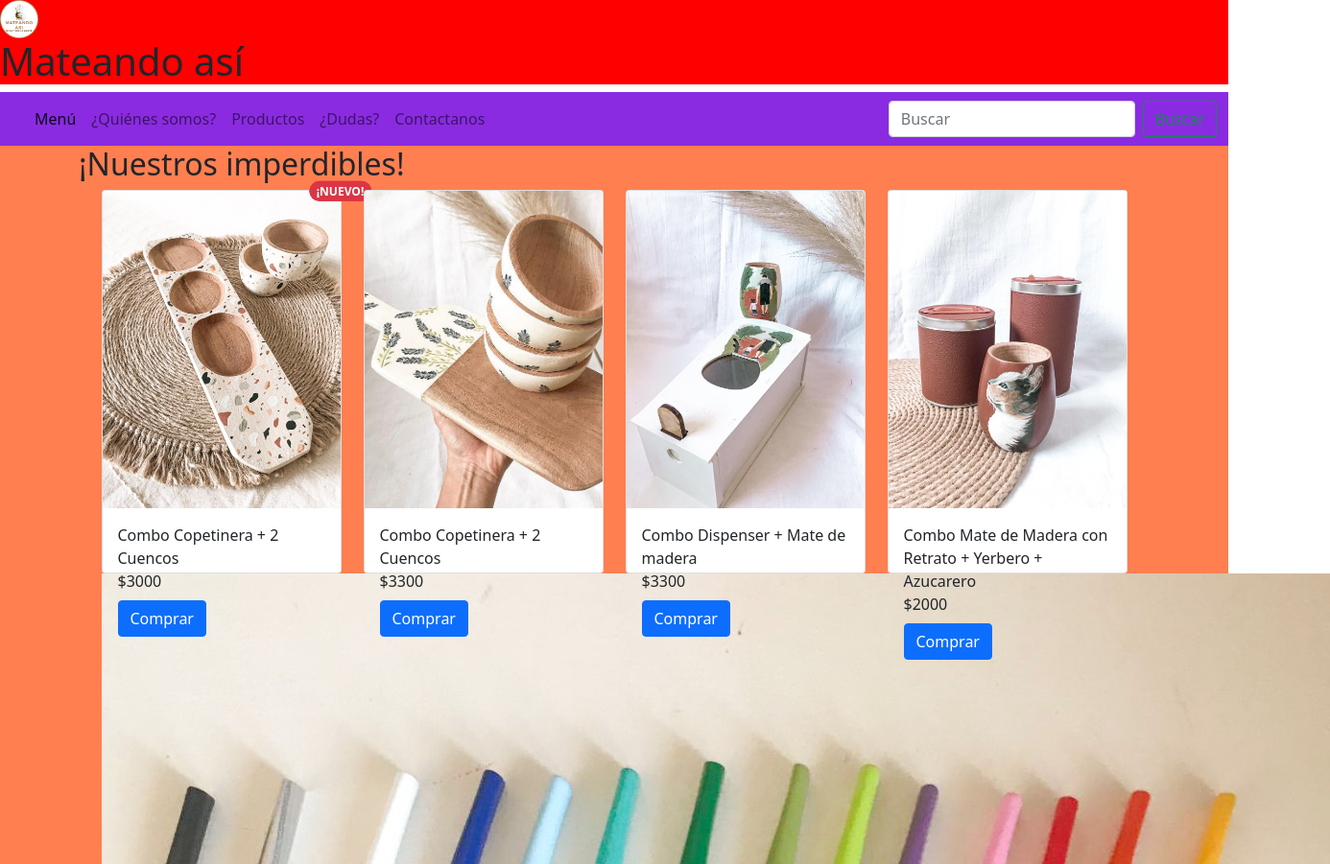
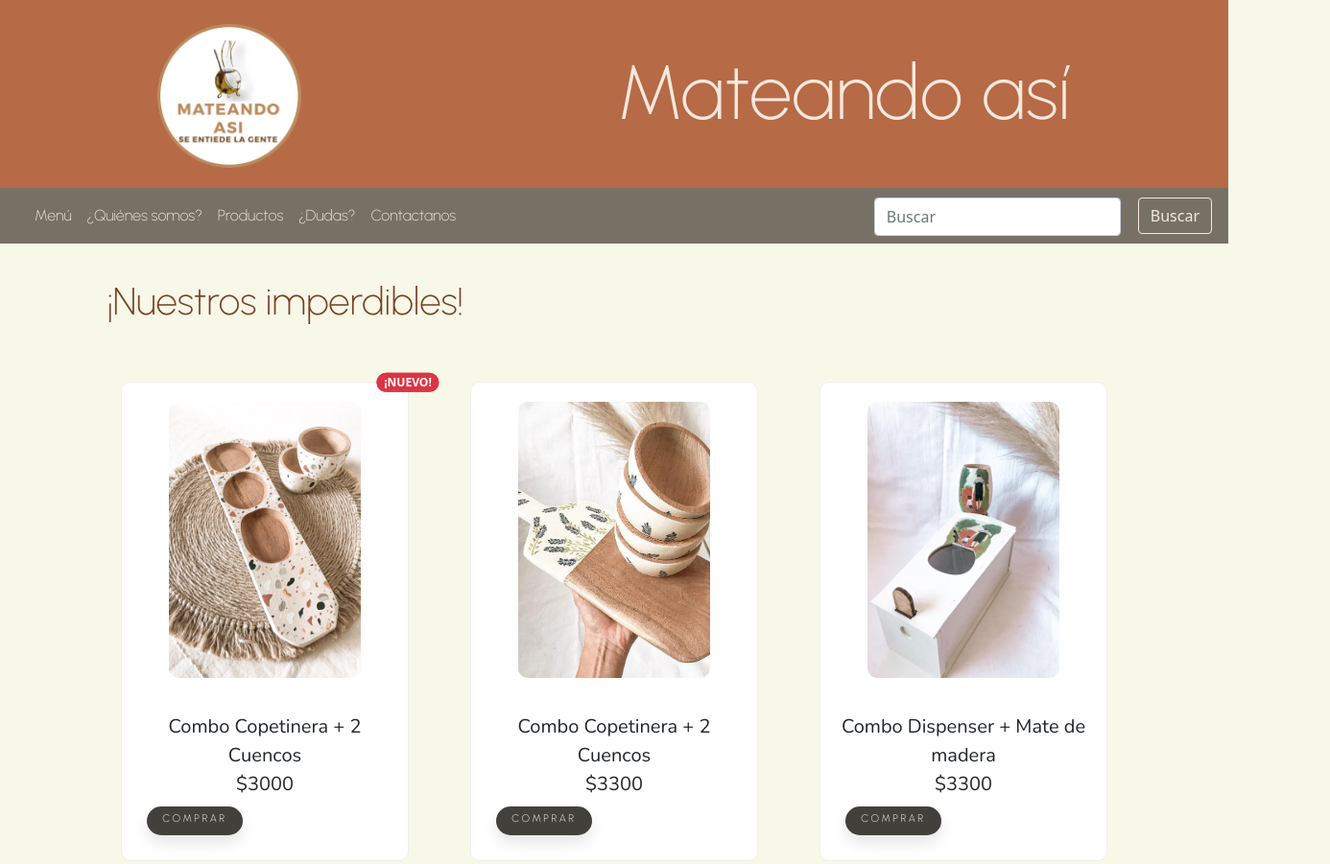
Before and after one commit to Lulens/proyectoMateando, a plain HTML site: page index.html in a window 1280 px wide. Shown: the top 901 px of the page at 96% size, 1386 px wide, since content can reach past the window. Drawn offline with nearby package versions, Linux system fonts and the light colour scheme.

Commit message:
Agregando Bootstrap a Index

```diff
--- a/css/estilo.css
+++ b/css/estilo.css
@@ -10,10 +10,255 @@
     padding: 0;
 }
 
-.header{
-    background-color: red;
+h2{
+    font-size: 40px;
+    font-family: 'Urbanist', sans-serif;
+    margin: 40px 0px 0px 30px !important;
+    color: #7B3F23;
 }
 
+body{
+    background-color: rgb(248, 248, 233) !important;
+}
+
+p{
+    font-family: 'Nunito', sans-serif;
+    font-size: 20px;
+}
+
+/*HEADER*/
+
+.header{
+    background-color: #B66A46;
+    height: 200px;
+    display: flex;
+    align-items: center;
+    justify-content: space-around;
+    flex-wrap: wrap;
+}
+
+.titulo{
+    color: #F6E8DC;
+    font-size: 80px;
+    font-family:'Urbanist', sans-serif;
+}
+
+.logo{
+    height: 150px;
+    width: 150px;
+}
+
+
+/*FOOTER*/
+
+.footer{
+    background-color: #777165;
+    height: 75px;
+    color: white;
+    display: flex;
+    justify-content: space-between;
+    align-items: center;
+    padding: 0px 30px 0px 30px;
+}
+
+.instagram{
+    height: 40px;
+    width: 40px;
+    margin-left: 10px;
+    border-radius: 0%;
+}
+
+.linkInstagram{
+    display: flex;
+    justify-content: end;
+    align-items: center;
+}
+
+
+/*NAV*/
+
+.bg-light{
+    background-color: #777165 !important;
+    height: 50px;
+    position: sticky;
+    top: 0px;
+    margin-top: 0px;
+}
+
+.navbar-toggler{
+    margin-bottom: 10px;
+}
+
+.navbar-brand{
+    margin-bottom: 5px;
+}
+
+.nav-link, .active, .navbar-brand{
+    color: #F6E8DC !important;
+    text-decoration: none;
+    font-weight: 100;
+}
+
+.navbar> .container-fluid{
+    background-color: #777165;
+    position: sticky;
+}
+
+.navbar-light{
+    margin: 0px;
+}
+
+.dropdown{
+    display: flex;
+    flex-direction: row;
+}
+
+.dropdown-menu{
+    z-index: 1;
+    background-color: #fff;
+}
+
+.menu{
+    position: absolute;
+    left: 0px;
+    top: 0px;
+    z-index: 1;
+}
+
+.detalle{
+    font-family: 'Nunito', sans-serif;
+    font-size: 20px;
+    display: flex;
+    flex-direction: column;
+    flex-wrap: wrap;
+    text-align: center;
+
+}
+
+.nav-item{
+    font-family: 'Urbanist', sans-serif;
+    display: flex;
+    align-content: center;
+    justify-content: center;
+    background-image: linear-gradient(#F6E8DC, #F6E8DC);
+    background-position: 0% 100%;
+    background-repeat: no-repeat;
+    background-size: 0% 2px;
+    transition: 20px .3s;
+}
+
+
+/*------------------- HOME -------------------*/
+.imagenBombilla{
+    height: 200px;
+    width: 250px;
+}
+
+.bloqueProductos{
+    margin: 40px 0px 60px 0px;
+    display: flex;
+    justify-content: space-around;
+    align-items: center;
+    flex-wrap: wrap;
+}
+
+.card-img-top{
+    height: 300px;
+    width: 200px !important;
+    border-radius: 10px;
+    margin: 20px  auto;
+}
+
+.card{
+    height: 500px !important;
+    width: 300px;
+    margin: 20px 5px 20px 5px;
+    background-color:white;
+    border:1px solid #f1efef;
+    border-radius: 10px;
+    display: flex;
+    align-content: space-between;
+    flex-direction: column;
+    z-index: -1;
+}
+
+.d-flex{
+    margin: 10px 5px 0px 0px;
+}
+
+.form-control{
+    height: 40px;
+}
+
+.btn-primary{
+    width: 100px;
+    height: 30px;
+    padding: 5px;
+    margin-bottom: 10px;
+    font-family: 'Urbanist', sans-serif;
+    font-size: 11px;
+    text-transform: uppercase;
+    letter-spacing: 2.5px;
+    font-weight: 500;
+    color: #fff;
+    background-color: #42403b;
+    border: none;
+    border-radius: 45px;
+    box-shadow: 0px 8px 15px rgba(0, 0, 0, 0.1);
+    transition: all 0.3s ease 0s;
+    cursor: pointer;
+    outline: none;
+}
+
+
+.btn-primary:hover{
+    background-color: #fff;
+    box-shadow: 0px 15px 20px #42403b;
+    color: #fff;
+    transform: translateY(-3px);
+    cursor: pointer;
+}
+
+.btn-outline-success{
+    color: #F6E8DC !important;
+    border-color: #F6E8DC !important;
+}
+
+.btn-outline-success:hover{
+    background-color: #F6E8DC !important;
+    color: #42403b !important;
+    border-color: #F6E8DC !important;
+}
+
+.btn {
+    margin: 0px 0px 10px 10px;
+}
+
+.promo{
+    display: flex;
+    align-items: center;
+    justify-content: space-evenly;
+    background-color:white;
+    padding: 10px;
+    border:1px solid #f1efef;
+    border-radius: 10px;
+    margin-top: 50px;
+}
+
+.bombilla{
+    margin: 0px 0px 50px 50px;
+}
+
+/*-------------- QUIENES SOMOS --------------*/
+
+/*---------------- PRODUCTOS ----------------*/
+
+/*------------------ DUDAS ------------------*/
+
+/*--------------- CONTACTANOS ---------------*/
+
+
+/*
 video{
     height: 400px;
     width: 200px;
@@ -63,4 +308,4 @@
     align-items: center;
     flex-direction: row;
     flex-wrap: wrap;
-}
+}*/
--- a/index.html
+++ b/index.html
@@ -16,7 +16,7 @@
 
   <header class="header">
       <a href="index.html"><img src="images/logocircular.png" alt="logo" class="logo"></a>
-      <h1>Mateando así</h1>
+      <h1 class="titulo">Mateando así</h1>
   </header>
 
   <nav class="navbar navbar-expand-lg navbar-light bg-light">
@@ -90,30 +90,29 @@
         </div>
 
         <div class="card" >
-          <img src="images/comboMateYerbero.jpeg" alt="Combo Mate de Madera con Retrato + Yerbero + Azucarero">
+          <img src="images/comboMateYerbero.jpeg" class="card-img-top" alt="Combo Mate de Madera con Retrato + Yerbero + Azucarero">
           <div class="card-body">
-            <p class="detalle card-title">Combo Mate de Madera con Retrato + Yerbero + Azucarero <br>$2000</p>
+            <p class="detalle card-title">Combo Mate de Madera con Retrato + Yerbero + Azucarero<br>$2000</p>
             <a href="#" class="btn btn-primary">Comprar</a>
           </div>
         </div>
 
-      <div class="container">
-        <div class="promo">
+
+      <div class="container promo">
               <img src="images/bombillas.jpeg" alt="bombillas" class="imagenBombilla">
               <div>
                   <h2>¿Y si sumamos una bombilla?</h2>
                   <p class="bombilla">Podes sumar una bombilla a elección por solo $150</p>
               </div>
       </div>
-      </div>
   </main>
 
-  <footer>
+  <footer class="footer">
     <p>Envíos a todo el país</p>
 
-    <div>
+    <div class="linkInstagram">
       <p>Encontranos acá</p>
-      <a href="https://www.instagram.com/mateando_asi/" target="_blank"><img src="images/instagram.png" alt="instagram"></a>
+      <a href="https://www.instagram.com/mateando_asi/" target="_blank"><img src="images/instagram.png" alt="instagram" class="instagram"></a>
     </div>
 
   </footer>
```
Lines whose indentation alone changed are shown as unchanged.
